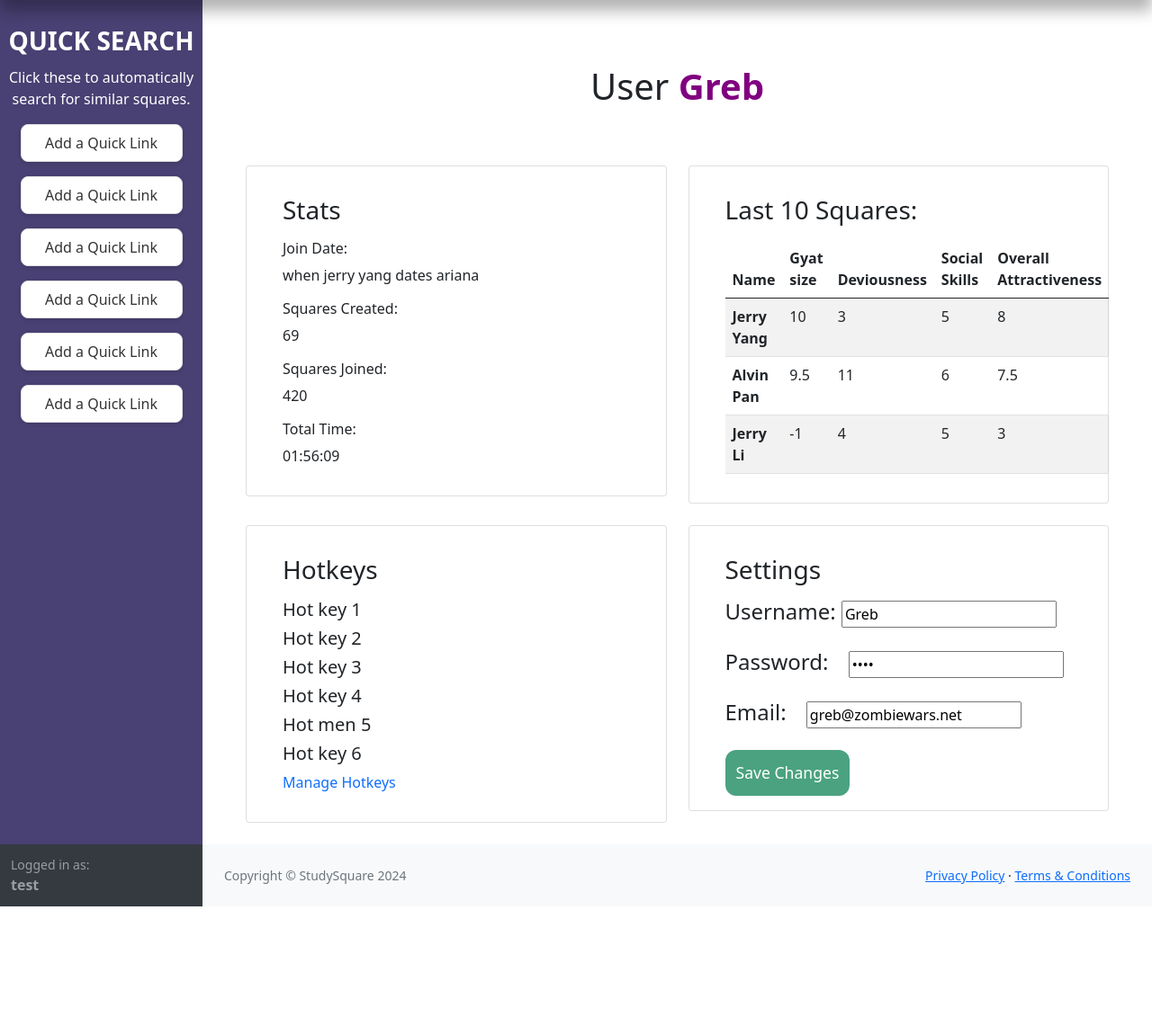
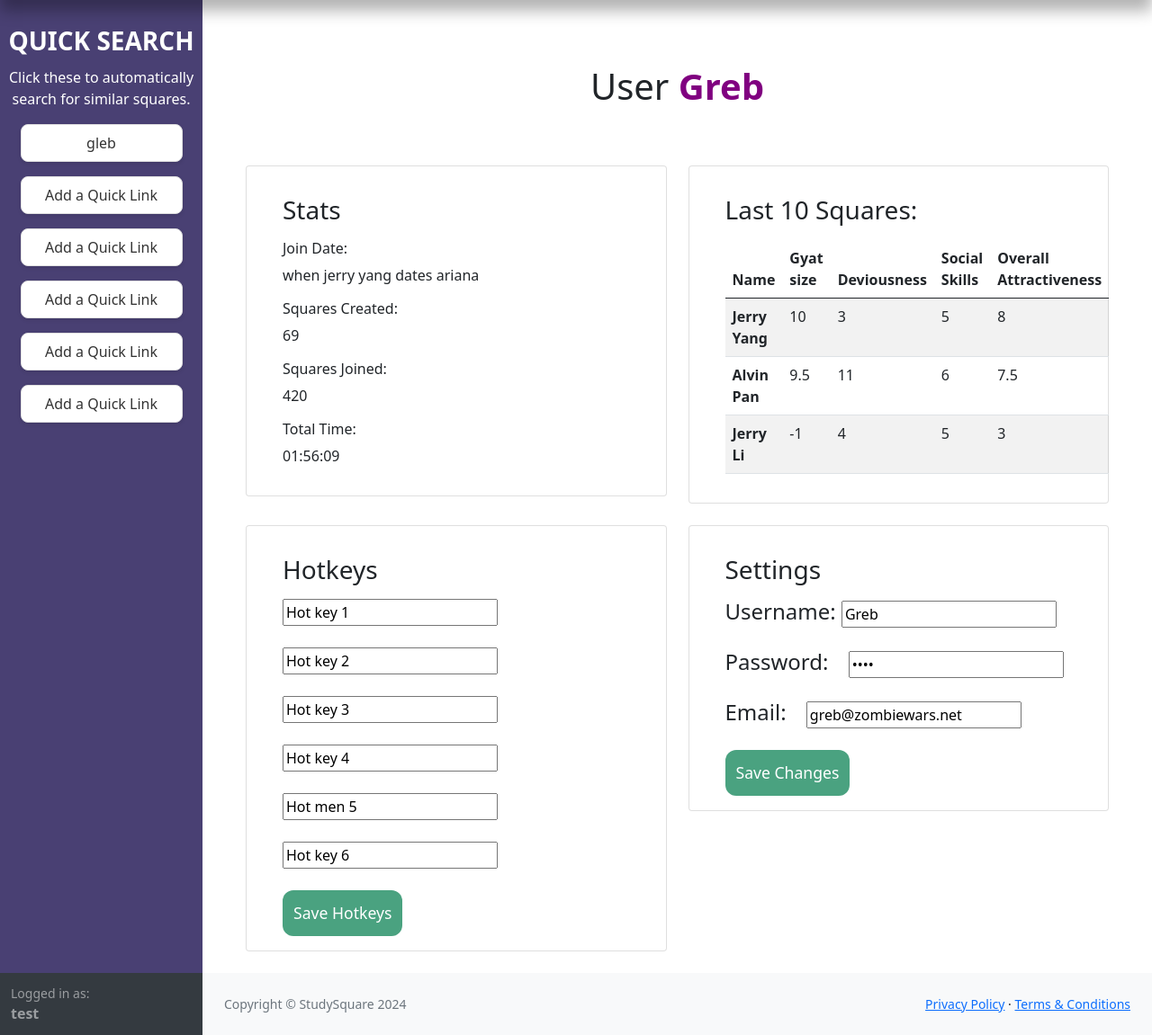
Before and after one commit to fireheartjerry/StudySquare, a Flask app: page /profile in a window 1280 px wide. Shown: the part 96-1247 px from the top of the page at 90% size. Before the commit the page ends 1104 px from the top, so only its background shows below. Run offline with Flask 3, Linux system fonts and the light colour scheme; a user stored in the database is signed in; parts of the project's set-up code (start-up, migrations or seed data) failed here and were passed over; some libraries are stand-ins or nearby versions.

Commit message:
a bunch of bugfix and similar

```diff
--- a/src/templates/layout.html
+++ b/src/templates/layout.html
@@ -104,7 +104,6 @@
                         <a class="nav-link dropdown-toggle" id="navbarDropdown" href="#" role="button" data-bs-toggle="dropdown" aria-expanded="false"><i class="fas fa-user fa-fw"></i></a>
                         <ul class="dropdown-menu dropdown-menu-end" aria-labelledby="navbarDropdown">
                             <li><a class="dropdown-item" href="/profile">Profile</a></li>
-                            <li><a class="dropdown-item" href="/activity">Activity Log</a></li>
                             <li><hr class="dropdown-divider" /></li>
                             <li><a class="dropdown-item" href="/logout">Logout</a></li>
                         </ul>
@@ -137,24 +136,35 @@
                             <div class="fs-6 mb-3" style="color: white">Click these to automatically search for similar squares.</div>
                             <ul class="quicksearch-list">
                                 <li class="quicksearch-item">
-                                    <a href="#" class="quicksearch-link">Add a Quick Link</a>
+                                    <a href="#" class="quicksearch-link" id="qs-1">gleb</a>
                                 </li>
                                 <li class="quicksearch-item">
-                                    <a href="#" class="quicksearch-link">Add a Quick Link</a>
+                                    <a href="#" class="quicksearch-link" id="qs-2">Add a Quick Link</a>
                                 </li>
                                 <li class="quicksearch-item">
-                                    <a href="#" class="quicksearch-link">Add a Quick Link</a>
+                                    <a href="#" class="quicksearch-link" id="qs-3">Add a Quick Link</a>
                                 </li>
                                 <li class="quicksearch-item">
-                                    <a href="#" class="quicksearch-link">Add a Quick Link</a>
+                                    <a href="#" class="quicksearch-link" id="qs-4">Add a Quick Link</a>
                                 </li>
                                 <li class="quicksearch-item">
-                                    <a href="#" class="quicksearch-link">Add a Quick Link</a>
+                                    <a href="#" class="quicksearch-link" id="qs-5">Add a Quick Link</a>
                                 </li>
                                 <li class="quicksearch-item">
-                                    <a href="#" class="quicksearch-link">Add a Quick Link</a>
+                                    <a href="#" class="quicksearch-link" id="qs-6">Add a Quick Link</a>
                                 </li>
                             </ul>
+                            <script>
+                                for (var i=1; i<=6; i++) {
+                                    let s = document.getElementById("qs-" + i);
+                                    if (s.innerHTML != "Add a Quick Link") {
+                                        s.onclick = function() {
+                                            document.getElementById("searchbar").value = s.innerHTML;
+                                            handleSquareSearch();
+                                        };
+                                    }
+                                }
+                            </script>
                         </center>
                         </div>
                     </div>
@@ -203,12 +213,13 @@
 
         {% block script %}{% endblock %}
         <script>
-            document.querySelector("#square_search").addEventListener("click", function() {
+            function handleSquareSearch() {
                 const search = document.querySelector("input[type='text']").value;
                 if (search) {
                     window.location.href = `/squares?title=${search}`;
                 }
-            });
+            }
+            document.querySelector("#square_search").addEventListener("click", handleSquareSearch);
 
             document.getElementById('searchbar').addEventListener('keydown', function(event) {
                 if (event.key === 'Enter') {
--- a/src/templates/profile.html
+++ b/src/templates/profile.html
@@ -79,13 +79,13 @@
                 <div class="card-body">
                     <div class="container-fluid">
                         <h3 class="card-title mt-3 mb-3">Hotkeys</h3>
-                        <h5>Hot key 1</h5>
-                        <h5>Hot key 2</h5>
-                        <h5>Hot key 3</h5>
-                        <h5>Hot key 4</h5>
-                        <h5>Hot men 5</h5>
-                        <h5>Hot key 6</h5>
-                        <p class="text-primary">Manage Hotkeys</p>
+                        <input type="text" value="Hot key 1"><br><br>
+                        <input type="text" value="Hot key 2"><br><br>
+                        <input type="text" value="Hot key 3"><br><br>
+                        <input type="text" value="Hot key 4"><br><br>
+                        <input type="text" value="Hot men 5"><br><br>
+                        <input type="text" value="Hot key 6"><br><br>
+                        <button class="btn btn-primary">Save Hotkeys</button>
                     </div>
                 </div>
             </div>
@@ -107,32 +107,3 @@
 </div>
 
 {% endblock %}
-
-{% block sidebar %}
-<div class="nav">
-    <center>
-    <div class="fs-3 fw-bold mt-4 mb-2" style="color: white;">QUICK SEARCH</div>
-    <div class="fs-6 mb-3" style="color: white">Click these to automatically search for similar squares.</div>
-    <ul class="quicksearch-list">
-        <li class="quicksearch-item">
-            <a href="#" class="quicksearch-link">Add a Quick Link</a>
-        </li>
-        <li class="quicksearch-item">
-            <a href="#" class="quicksearch-link">Add a Quick Link</a>
-        </li>
-        <li class="quicksearch-item">
-            <a href="#" class="quicksearch-link">Add a Quick Link</a>
-        </li>
-        <li class="quicksearch-item">
-            <a href="#" class="quicksearch-link">Add a Quick Link</a>
-        </li>
-        <li class="quicksearch-item">
-            <a href="#" class="quicksearch-link">Add a Quick Link</a>
-        </li>
-        <li class="quicksearch-item">
-            <a href="#" class="quicksearch-link">Add a Quick Link</a>
-        </li>
-    </ul>
-</center>
-</div>
-{% endblock %}
```
Also changed, not shown: src/templates/square/squares.html (+9 -2 lines), src/database.db.
